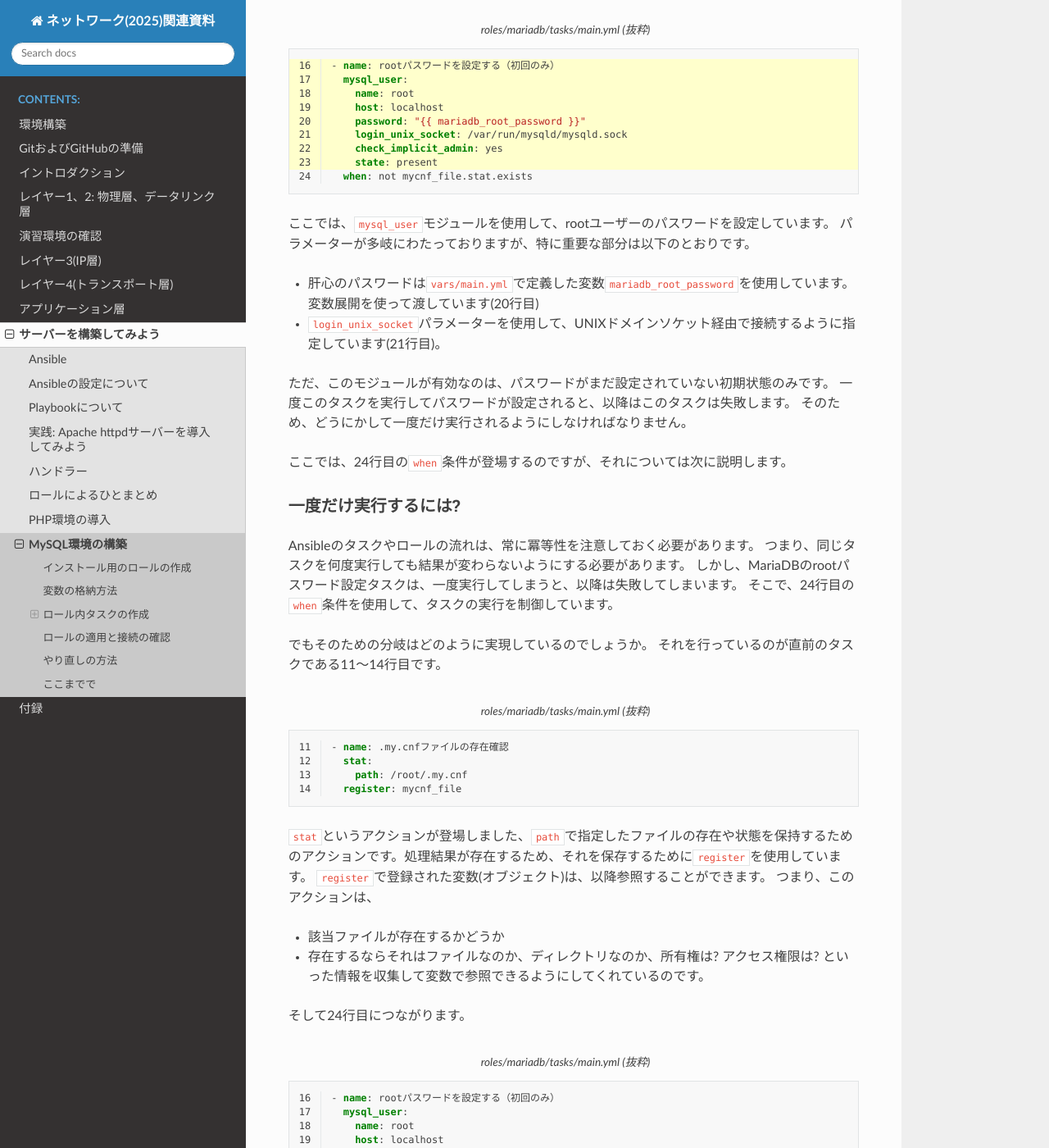
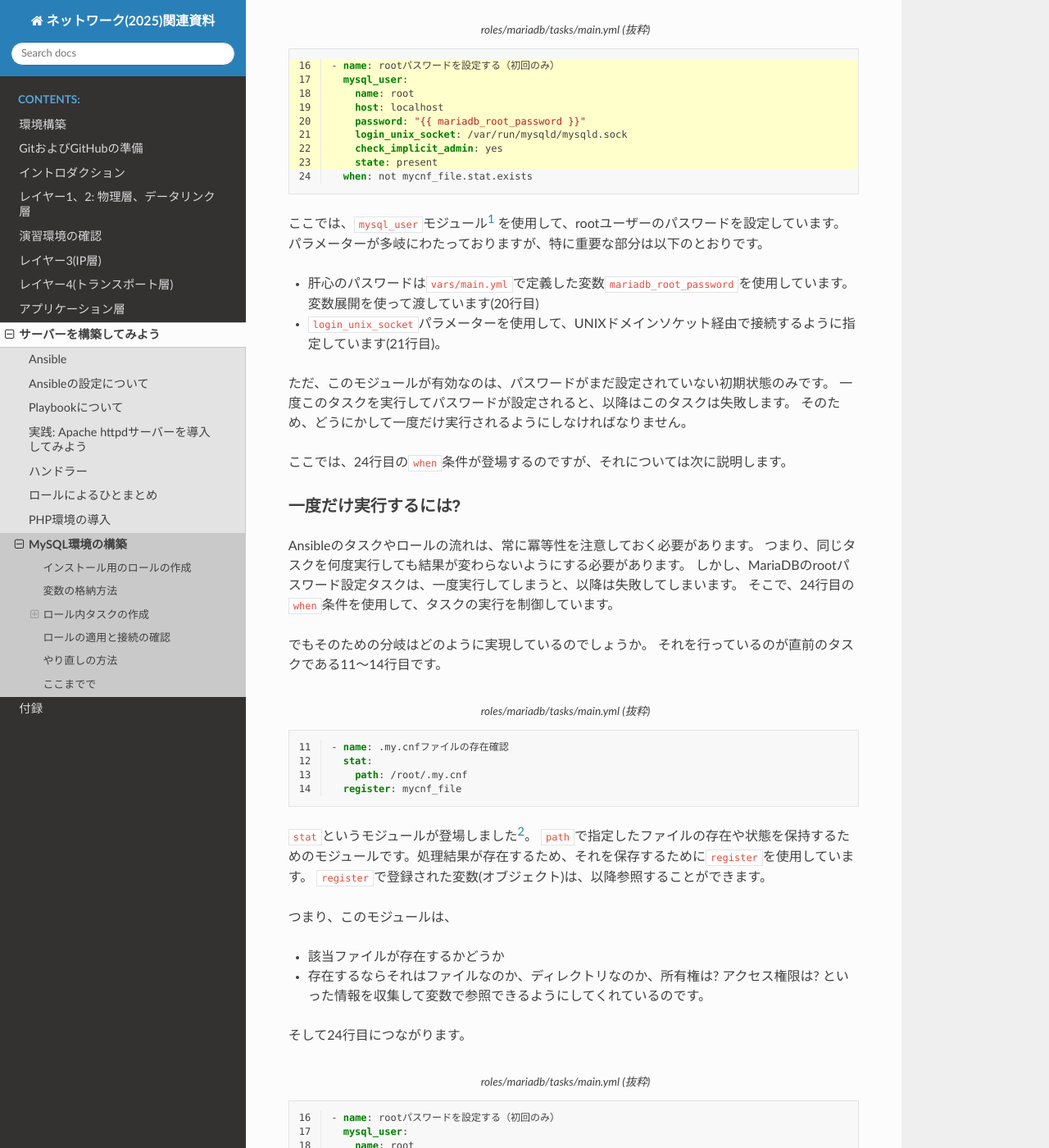
Before and after one commit to densuke/2025-network-doc, a Sphinx documentation site: the page built from source/server/mysql.md, in a window 1280 px wide and 1400 px high, scrolled down 3135 px. Shown: the whole window at 82% size. Built offline with Sphinx 7.4.7 and the Read the Docs theme 3.1.0, drawn with Linux system fonts in a browser that asks for light colours; some of the changed text lies outside the part shown.

Commit message:
説明のリンク追加と文言の修正
アクションと言うよりはモジュールが正しいみたい

````diff
--- a/source/server/mysql.md
+++ b/source/server/mysql.md
@@ -101,6 +101,8 @@
 ただ、このモジュールが有効なのは、パスワードがまだ設定されていない初期状態のみです。
 一度このタスクを実行してパスワードが設定されると、以降はこのタスクは失敗します。
 そのため、どうにかして一度だけ実行されるようにしなければなりません。
+
+[^mysql_user]: [公式ドキュメントのmysql_userモジュール](https://docs.ansible.com/projects/ansible/latest/collections/community/mysql/mysql_user_module.html)
 
 ここでは、24行目の`when`条件が登場するのですが、それについては次に説明します。
 
@@ -122,9 +124,13 @@
 :lineno-start: 11
 ```
 
-`stat`というアクションが登場しました、`path`で指定したファイルの存在や状態を保持するためのアクションです。処理結果が存在するため、それを保存するために`register`を使用しています。
+`stat`というモジュールが登場しました[^stat]。
+`path`で指定したファイルの存在や状態を保持するためのモジュールです。処理結果が存在するため、それを保存するために`register`を使用しています。
 `register`で登録された変数(オブジェクト)は、以降参照することができます。
-つまり、このアクションは、
+
+[^stat]: [公式ドキュメントのstatモジュール](https://docs.ansible.com/projects/ansible/latest/collections/ansible/builtin/stat_module.html)
+
+つまり、このモジュールは、
 
 - 該当ファイルが存在するかどうか
 - 存在するならそれはファイルなのか、ディレクトリなのか、所有権は? アクセス権限は? といった情報を収集して変数で参照できるようにしてくれているのです。
````
Also changed, not shown: other parts of source/server/mysql.md (+1 -1 lines).
